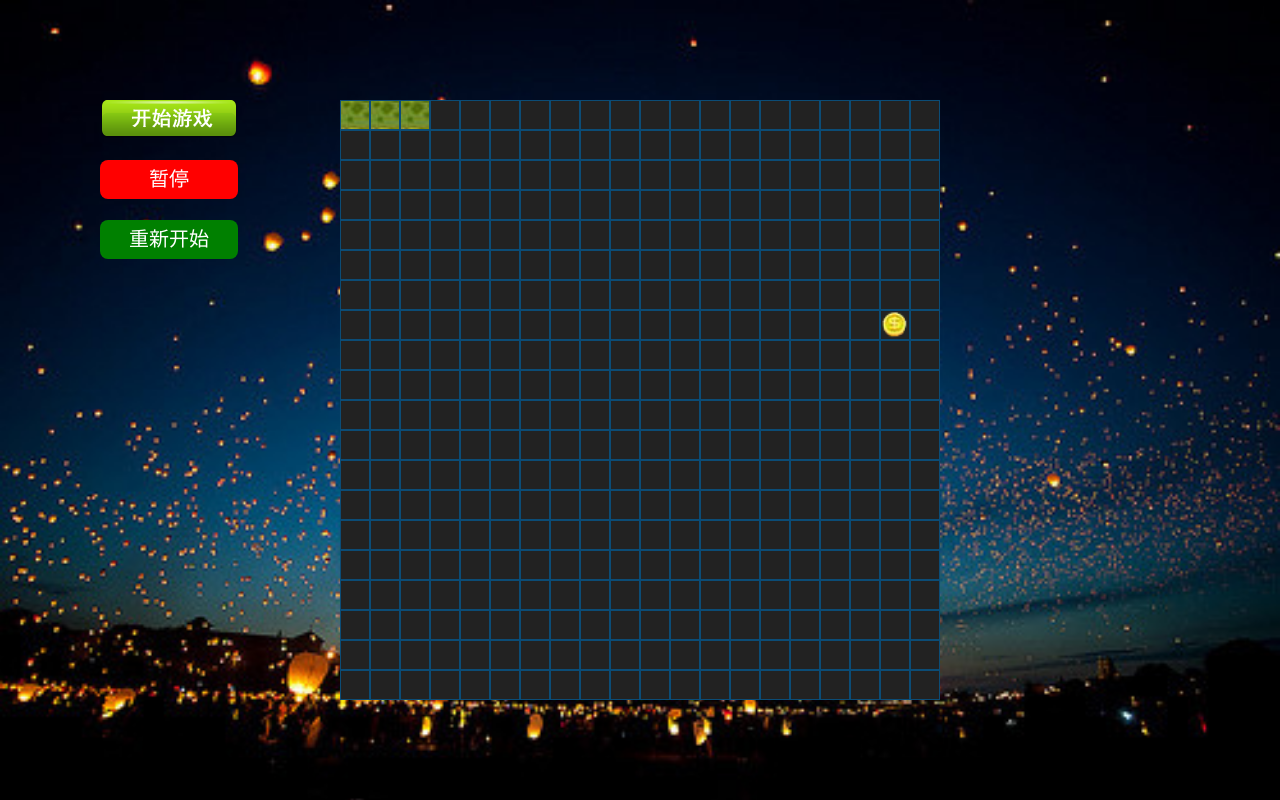
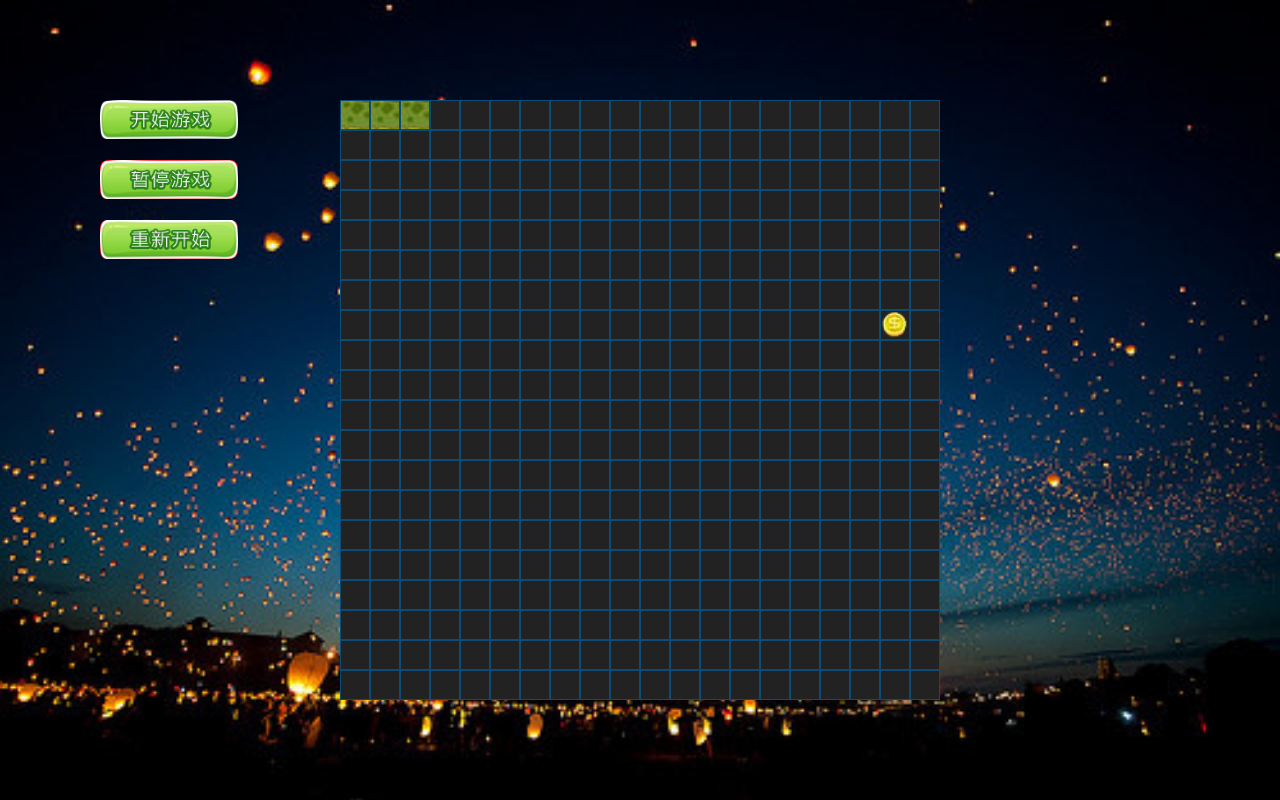
Before and after one commit to jinli456/snake, a plain HTML site: page index.html in a window 1280 px wide. Drawn offline with Linux system fonts and the light colour scheme.

Commit message:
'第一次'

```diff
--- a/index.html
+++ b/index.html
@@ -46,6 +46,10 @@
 		background:url(3.png) no-repeat;
 		background-size: cover;
 	}
+	img{
+		width: 138px;
+		height: 39px;
+	}
 	.btn{
 		width: 138px;
 		height: 39px;
@@ -72,14 +76,14 @@
 	}
 	.reset{
 		top:220px;
-		background: green;
+		/* background: green; */
 	}
 	</style>
 </head>
 <body>
-	<div class="btn"><img src="8.png" alt=""></div>
-	<div class="zanting">暂停</div>
-	<div class="reset">重新开始</div>
+	<div class="btn"><img src="5.png" alt=""></div>
+	<div class="zanting"><img src="1.png" alt=""></div>
+	<div class="reset"><img src="7.png" alt=""></div>
 	<div class="box"></div>
 	<div class="screen"></div>
 </body>
```
Also changed, not shown: 1.png (added), 10.png (added), 5.png (added), 6.png (added), 7.png (added), 9(2).png (added).
